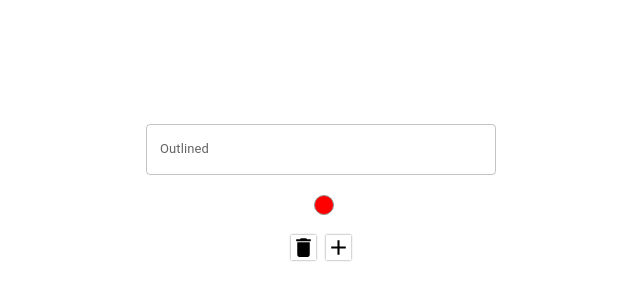
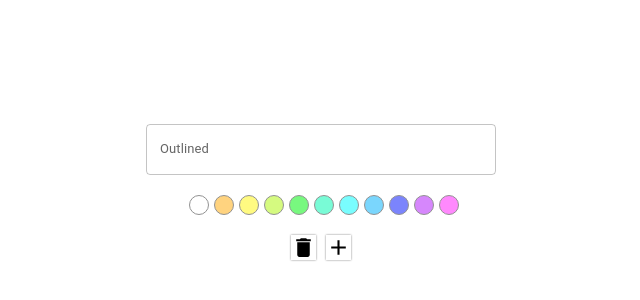
Before and after one commit to fatemeh-z7026/react-note-app, a React (Create React App) app in the folder note-app/: page / in a window 1280 px wide. Shown: the part 198-498 px from the top of the page, without its empty margins (319-959 px from the left). Built offline with nearby package versions, Linux system fonts and the light colour scheme.

Commit message:
change note color according to color selection

```diff
--- a/note-app/src/components/NoteApp/ColorBox.js
+++ b/note-app/src/components/NoteApp/ColorBox.js
@@ -1,5 +1,12 @@
 import React from "react";
 
-export default function ColorBox() {
-  return <div className="color-box" style={{ backgroundColor: "red" }}></div>;
+export default function ColorBox(props) {
+
+  return (
+    <div
+      className="color-box"
+      style={{ backgroundColor: props.color }}
+      onClick={() => props.onColor(props.color)}
+    ></div>
+  );
 }
--- a/note-app/src/components/NoteApp/Note.js
+++ b/note-app/src/components/NoteApp/Note.js
@@ -6,12 +6,13 @@ import Typography from "@mui/material/Typography";
 export default function Note(props) {
   return (
     <div>
-      <Card sx={{ minWidth: 275, boxShadow: "0px 0px 3px 0px grey" }}>
+      <Card sx={{ minWidth: 275, boxShadow: "0px 0px 3px 0px grey",backgroundColor:props.color }}>
         <CardContent sx={{ "&:last-child": { pb: "2rem" }, padding: "2rem" }}>
           <Typography
             sx={{
               color: "text.secondary",
               fontSize: "1.4rem",
+
             }}
           >
             {props.title}
--- a/note-app/src/components/NoteApp/NoteApp.js
+++ b/note-app/src/components/NoteApp/NoteApp.js
@@ -11,37 +11,46 @@ import Add from "@mui/icons-material/Add";
 export default function NoteApp() {
   const [noteList, setNote] = useState([]);
   const [noteTitle, setNoteTitle] = useState("");
-  // const [noteColor, setNoteColor] = useState({
-  //   color: [
-  //     "#fff",
-  //     "#FFD37F",
-  //     "#FFFA81",
-  //     "#D5FA80",
-  //     "#78F87F",
-  //     "#79FBD6",
-  //     "#79FDFE",
-  //     "#7AD6FD",
-  //     "#7B84FC",
-  //     "#D687FC",
-  //     "#FF89FD",
-  //   ],
-  // });
+  const [noteColor, setNoteColor] = useState({
+    colors: [
+      "#fff",
+      "#FFD37F",
+      "#FFFA81",
+      "#D5FA80",
+      "#78F87F",
+      "#79FBD6",
+      "#79FDFE",
+      "#7AD6FD",
+      "#7B84FC",
+      "#D687FC",
+      "#FF89FD",
+    ],
+  });
+  const [inputColor, setInputColor] = useState('#fff')
 
   const noteTitleHandler = (event) => {
     setNoteTitle(event.target.value);
   };
 
   const addNote = () => {
-    console.log("12");
 
     let newnote = {
       id: noteList.length + 1,
       title: noteTitle,
+      color: inputColor,
     };
     setNote(() => {
       return [...noteList, newnote];
     });
+
+    setNoteTitle('')
+    setInputColor("");
   };
+
+  const inputColorHandler=(color)=> {
+    setInputColor(color)
+  }
+
   return (
     <div>
       <Box
@@ -60,6 +69,7 @@ export default function NoteApp() {
           variant="outlined"
           sx={{
             width: "350px",
+            backgroundColor: inputColor,
           }}
           slotProps={{
             input: {
@@ -72,16 +82,36 @@ export default function NoteApp() {
           value={noteTitle}
           onChange={noteTitleHandler}
         />
-        <ColorBox></ColorBox>
+        <Container
+          sx={{
+            display: "flex",
+            flexDirection: "row",
+            justifyContent: "center",
+            cursor: "pointer",
+          }}
+        >
+          {noteColor.colors.map((color) => (
+            <ColorBox onColor={inputColorHandler} color={color} key={color}></ColorBox>
+          ))}
+        </Container>
+
         <Container
           sx={{ display: "flex", justifyContent: "center", gap: "1rem" }}
         >
           <DeleteIcon
-            sx={{ fontSize: "2.5rem", boxShadow: "0px 0px 2px 0px grey" }}
+            sx={{
+              fontSize: "2.5rem",
+              boxShadow: "0px 0px 2px 0px grey",
+              cursor: "pointer",
+            }}
           ></DeleteIcon>
 
           <Add
-            sx={{ fontSize: "2.5rem", boxShadow: "0px 0px 2px 0px grey" }}
+            sx={{
+              fontSize: "2.5rem",
+              boxShadow: "0px 0px 2px 0px grey",
+              cursor: "pointer",
+            }}
             onClick={addNote}
           ></Add>
         </Container>
@@ -100,10 +130,11 @@ export default function NoteApp() {
           }}
         >
           {noteList.map((note) => {
-            return( <Grid item xs={12} sm={6} md={4} lg={4} key={note.id}>
-              <Note {...note} key={note.id} />
-            </Grid>)
-
+            return (
+              <Grid item xs={12} sm={6} md={4} lg={4} key={note.id}>
+                <Note {...note} key={note.id} />
+              </Grid>
+            );
           })}
         </Grid>
       </Box>
```
